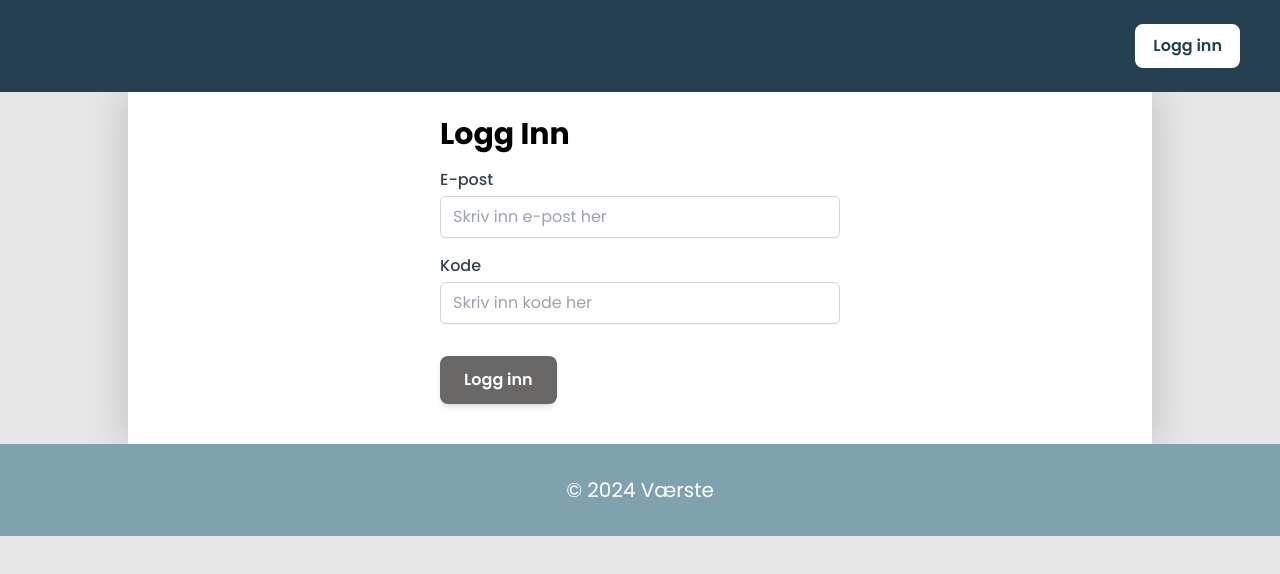
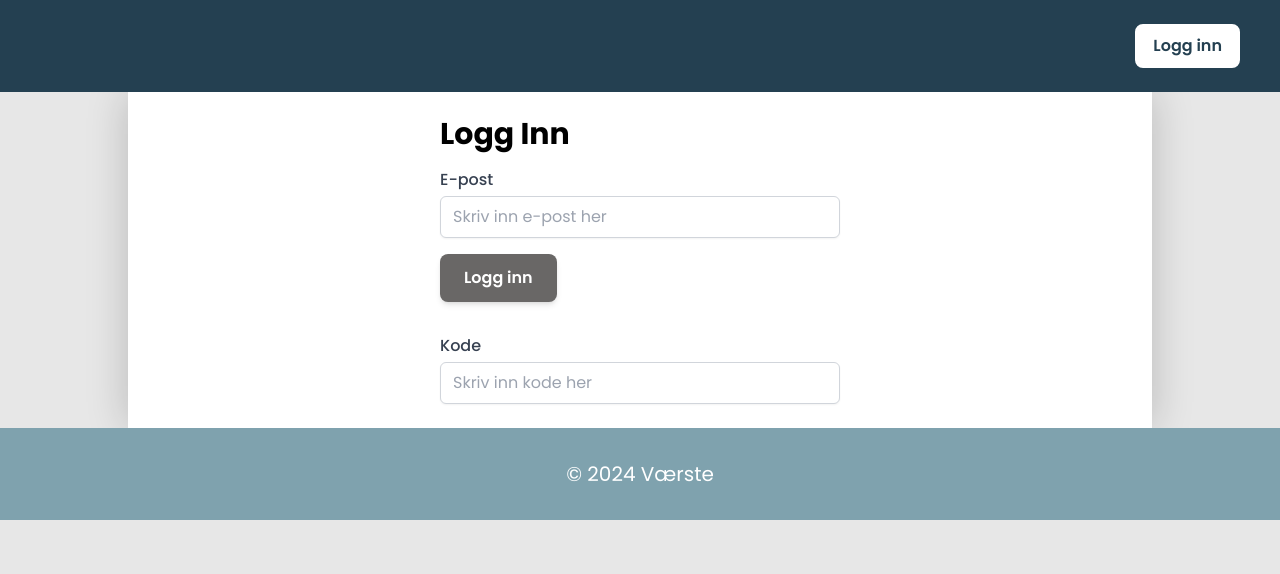
Before and after one commit to Sopra-Project/Frontend, a React (Create React App) app: page /login in a window 1280 px wide. Shown: the top 574 px of the page. Built offline with nearby package versions, Linux system fonts and the light colour scheme; no server answers.

Commit message:
adding message to log in

```diff
--- a/src/Components/login/Login.tsx
+++ b/src/Components/login/Login.tsx
@@ -1,19 +1,25 @@
-import React, {useEffect, useState} from "react";
-import {useNavigate} from "react-router-dom";
-import {useLogin} from "../../hooks/useLogin";
+import React, { useEffect, useState } from "react";
+import { useNavigate } from "react-router-dom";
+import { useLogin } from "../../hooks/useLogin";
 import isDev from "../../utils/DevDetect";
-import {useAuthContext} from "../../hooks/useAuthContext";
+import { useAuthContext } from "../../hooks/useAuthContext";
 
 const Login = () => {
     const [email, setEmail] = useState('');
     const [code, setCode] = useState('');
-    const {login, sendCode} = useLogin();
-    const {user} = useAuthContext();
+    const [codeSent, setCodeSent] = useState(false); // New state to track if the code is sent
+    const { login, sendCode } = useLogin();
+    const { user } = useAuthContext();
     const navigate = useNavigate();
 
     const handleSubmit = async (e: React.FormEvent<HTMLFormElement>) => {
         e.preventDefault();
         void login(email);
+    };
+
+    const handleSendCode = () => {
+        sendCode(code, email);
+        setCodeSent(true);
     };
 
     useEffect(() => {
@@ -42,6 +48,27 @@ const Login = () => {
                         required
                     />
                 </div>
+                {isDev() ? (
+                    <button
+                        type="submit"
+                        style={{ marginBottom: '16px', marginTop: '16px' }}
+                        className="btn text-white font-semibold py-3 px-6 mr-4 rounded-lg shadow-md"
+                    >
+                        Logg inn
+                    </button>
+                ) : (
+                    <>
+                        <button
+                            type="button"
+                            onClick={handleSendCode}
+                            style={{ marginBottom: '16px', marginTop: '16px' }}
+                            className="btn text-white font-semibold py-3 px-6 mr-4 rounded-lg shadow-md"
+                        >
+                            Send kode
+                        </button>
+                        {codeSent && <div className="text-green-700">Kode sendt!</div>}
+                    </>
+                )}
                 <div>
                     <label htmlFor="code" className="block text-base font-medium text-gray-700">Kode</label>
                     <input
@@ -53,26 +80,8 @@ const Login = () => {
                         placeholder="Skriv inn kode her"
                     />
                 </div>
-                {!isDev() && (
-                    <button
-                        onClick={() => sendCode(code, email)}
-                        type="button"
-                        style={{ marginBottom: '16px', marginTop: '32px' }}
-                        className="btn text-white font-semibold py-3 px-6 rounded-lg shadow-md"
-                    >
-                        Logg inn
-                    </button>
-                )}
-                <button
-                    type="submit"
-                    style={{ marginBottom: '16px', marginTop: '32px' }}
-                    className="btn text-white font-semibold py-3 px-6 my-8 mr-4 rounded-lg shadow-md"
-                >
-                    {isDev() ? 'Logg inn' : 'Send kode'}
-                </button>
             </form>
         </div>
-
     );
 };
 
```
